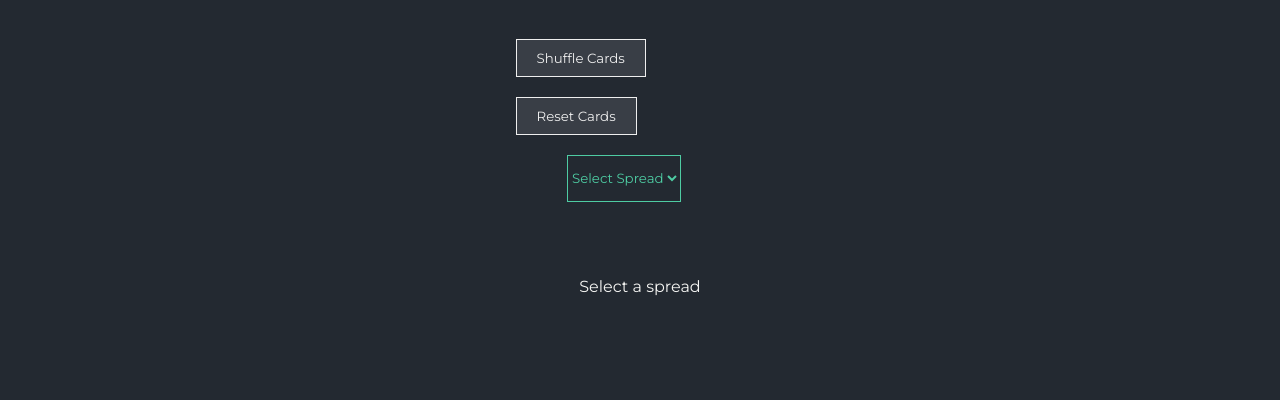
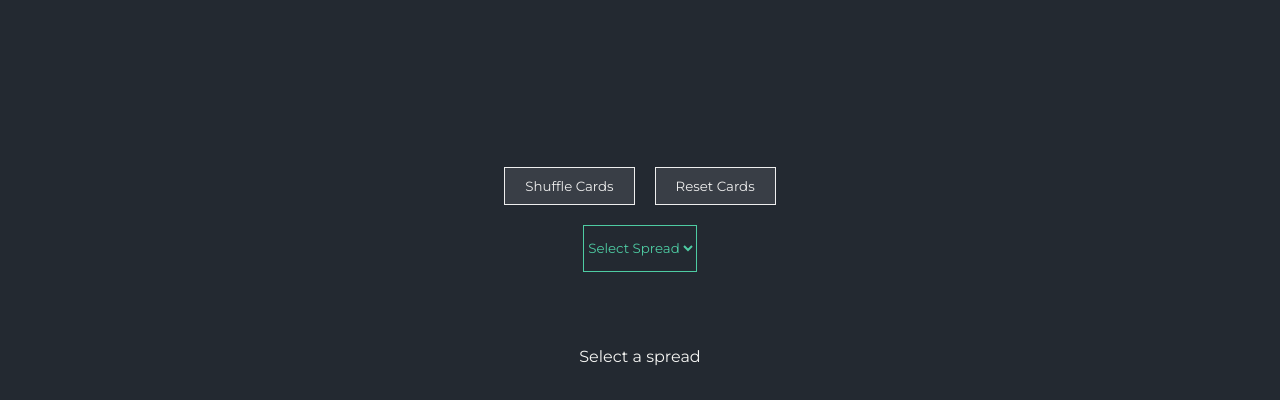
Before and after one commit to ALostCAWs/Tarot, a plain HTML site: page index.html in a window 1280 px wide. Shown: the part 264-664 px from the top of the page. Drawn offline with Linux system fonts and the light colour scheme; no server answers.

Commit message:
Fixes display issue with buttons & select

```diff
--- a/css/main.css
+++ b/css/main.css
@@ -5,10 +5,8 @@ body {
 }
 
 .btn-container {
-   margin: auto;
-   margin-top: -8em;
-   align-content: center;
-   width: 21%;
+   display: flex;
+   justify-content: center;
 }
 
 button {
@@ -33,9 +31,8 @@ button.disabled {
 }
 
 .sel-container {
-   margin: auto;
-   align-content: center;
-   width: 13%;
+   display: flex;
+   justify-content: center;
 }
 
 .sel-container select {
```
